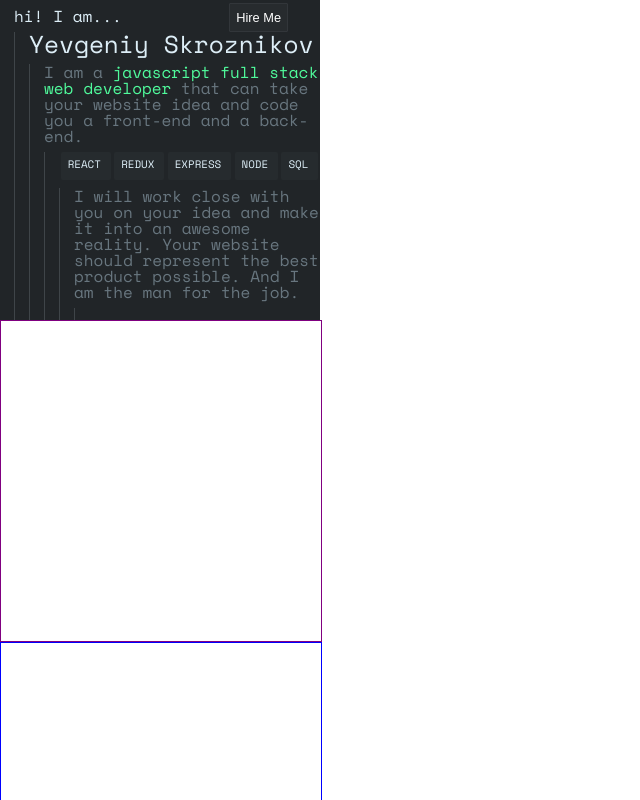
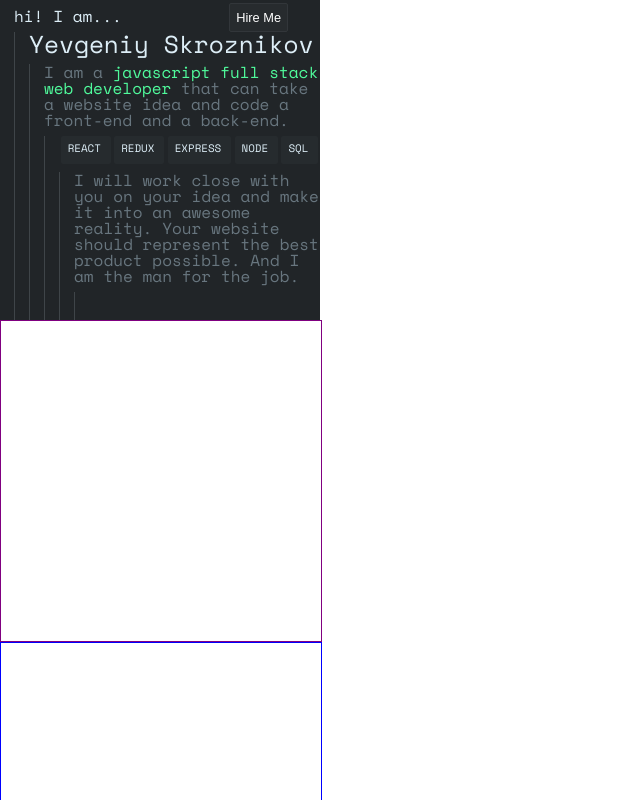
Before and after one commit to yevskro/portfolio, a React (Create React App) app in the folder client/: page / in a window 1280 px wide. Shown: the top 800 px of the page, without its empty margins (0-640 px from the left). Built offline with nearby package versions, Linux system fonts and the light colour scheme.

Commit message:
intro animation implemented:

```diff
--- a/client/src/App.js
+++ b/client/src/App.js
@@ -5,40 +5,40 @@ import './styles/App.css'
 
 const App = () => <React.Fragment>
                     <div className="hdr bg-drkgry">
-                        <button className="hdr-btn flt-rgt wht">Hire Me</button>
+                        <button className="hdr-btn flt-rgt wht hdn anime-visible delay-animation-10">Hire Me</button>
                         <div className="intro-cntnr">
-                            <h4 className="intro-msg off-wht">
+                            <h4 className="intro-msg off-wht hdn anime-visible delay-animation-1">
                                 hi! I am...
                             </h4>
-                            <div className="intro-cntnr">
-                                <h1 className="intro-msg off-wht">
+                            <div className="intro-cntnr hdn anime-visible delay-animation-1">
+                                <h1 className="intro-msg off-wht hdn anime-visible delay-animation-2">
                                     Yevgeniy Skroznikov
                                 </h1>
-                                <div className="intro-cntnr">
-                                    <h4 className="intro-msg gry">
+                                <div className="intro-cntnr hdn anime-visible delay-animation-2">
+                                    <h4 className="intro-msg gry hdn anime-visible delay-animation-3">
                                         I am a
                                         <span className="neon">
                                             &nbsp;javascript full stack web developer&nbsp;
                                         </span>
-                                        that can take your website idea
-                                        and code you a front-end and a back-end.
+                                        that can take a website idea
+                                        and code a front-end and a back-end.
                                     </h4>
-                                    <div className="intro-cntnr">
+                                    <div className="intro-cntnr hdn anime-visible delay-animation-3">
                                         <ul className="intro-lst">
-                                            <li className="intro-lst-itm off-wht">REACT</li>
-                                            <li className="intro-lst-itm off-wht">REDUX</li>
-                                            <li className="intro-lst-itm off-wht">EXPRESS</li>
-                                            <li className="intro-lst-itm off-wht">NODE</li>
-                                            <li className="intro-lst-itm off-wht">SQL</li>
+                                            <li className="intro-lst-itm off-wht hdn anime-visible delay-animation-4">REACT</li>
+                                            <li className="intro-lst-itm off-wht hdn anime-visible delay-animation-5">REDUX</li>
+                                            <li className="intro-lst-itm off-wht hdn anime-visible delay-animation-6">EXPRESS</li>
+                                            <li className="intro-lst-itm off-wht hdn anime-visible delay-animation-7">NODE</li>
+                                            <li className="intro-lst-itm off-wht hdn anime-visible delay-animation-8">SQL</li>
                                         </ul>
-                                        <div className="intro-cntnr">
-                                            <h4 className="intro-msg gry">
+                                        <div className="intro-cntnr hdn anime-visible delay-animation-4">
+                                            <h4 className="intro-msg gry hdn anime-visible delay-animation-9">
                                                 I will work close with you on your idea
                                                 and make it into an awesome reality. Your
                                                 website should represent the best product
                                                 possible. And I am the man for the job.
                                             </h4>
-                                            <div className="intro-cntnr"/>
+                                            <div className="intro-cntnr hdn anime-visible delay-animation-10"/>
                                         </div>
                                     </div>
                                 </div>
--- a/client/src/styles/App.css
+++ b/client/src/styles/App.css
@@ -16,7 +16,7 @@ h4 {
 
 .hdr-btn {
     border: 1px solid RGB(50,54,58);
-    border-radius: 1px;
+    border-radius: 2px;
     background-color: RGB(39,43,46);
     margin-right: 10%;
     height: 29px;
@@ -60,6 +60,62 @@ h4 {
     color: RGB(80, 251, 156);
 }
 
+@keyframes becomeVisible {
+    0%      { opacity: 0; }
+    100%    { opacity: 1; }
+}
+
+.hdn {
+    opacity: 0;
+}
+
+.anime-visible {
+    animation: 0.5s ease-in 0s 1 becomeVisible forwards;
+}
+
+.delay-animation-1 {
+    animation-delay: 0.5s;
+}
+
+.delay-animation-2 {
+    animation-delay: 1s;
+}
+
+.delay-animation-3 {
+    animation-delay: 1.5s;
+}
+
+.delay-animation-4 {
+    animation-delay: 2s;
+}
+
+.delay-animation-5 {
+    animation-delay: 2.25s;
+}
+
+.delay-animation-6 {
+    animation-delay: 2.50s;
+}
+
+.delay-animation-7 {
+    animation-delay: 2.75s;
+}
+
+.delay-animation-8 {
+    animation-delay: 3s;
+}
+
+.delay-animation-9 {
+    animation-delay: 3.25s;
+}
+
+.delay-animation-10 {
+    animation-delay: 3.75s;
+}
+
+.delay-animation-11 {
+    animation-delay: 4.25s;
+}
 
 .intro-cntnr {
     padding-left: 14px;
@@ -68,23 +124,7 @@ h4 {
 }
 
 .intro-cntnr .intro-cntnr {
-    border-left: 1px solid RGB(63, 69, 73);;
-}
-
-.intro-cntnr .intro-cntnr .intro-cntnr {
-
-}
-
-.intro-cntnr .intro-cntnr .intro-cntnr .intro-cntnr {
-
-}
-
-.intro-cntnr .intro-cntnr .intro-cntnr .intro-cntnr .intro-cntnr {
-
-}
-
-.intro-cntnr .intro-cntnr .intro-cntnr .intro-cntnr .intro-cntnr .intro-cntnr {
-
+    border-left: 1px solid RGB(63, 69, 73);
 }
 
 .intro-lst {
```
